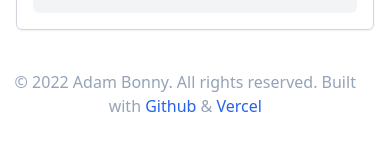
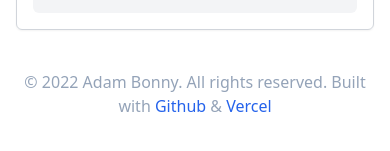
Before and after one commit to BonnyAG/fh-tools, a Svelte app: page / in a window 390 px wide. Shown: the part 525-676 px from the top of the page. Built offline with nearby package versions, Linux system fonts and the light colour scheme.

Commit message:
center footer on mobile

```diff
--- a/src/App.svelte
+++ b/src/App.svelte
@@ -145,7 +145,7 @@
           <!-- Have components after this -->
           <CitationContainer />
         </main>
-        <footer class="bg-gradient-to-t from-white via-white to-transparent z-30 sticky bottom-0 text-center w-[95%] sm:w-auto sm:mb-0 sm:text-right h-10 sm:mr-8">
+        <footer class="bg-gradient-to-t from-white via-white to-transparent mx-auto z-30 sticky bottom-0 text-center w-[95%] sm:w-auto sm:mb-0 sm:text-right h-10 sm:mr-8">
           <p class="text-slate-400">&copy; {new Date().getFullYear()} Adam Bonny. All rights reserved. Built with <a class="text-blue-600 hover:text-blue-400 hover:underline" href="https://github.com/BonnyAG/fh-tools">Github</a> & <a class="text-blue-600 hover:text-blue-400 hover:underline" href="https://vercel.com">Vercel</a></p>
         </footer>
       </div>
```
